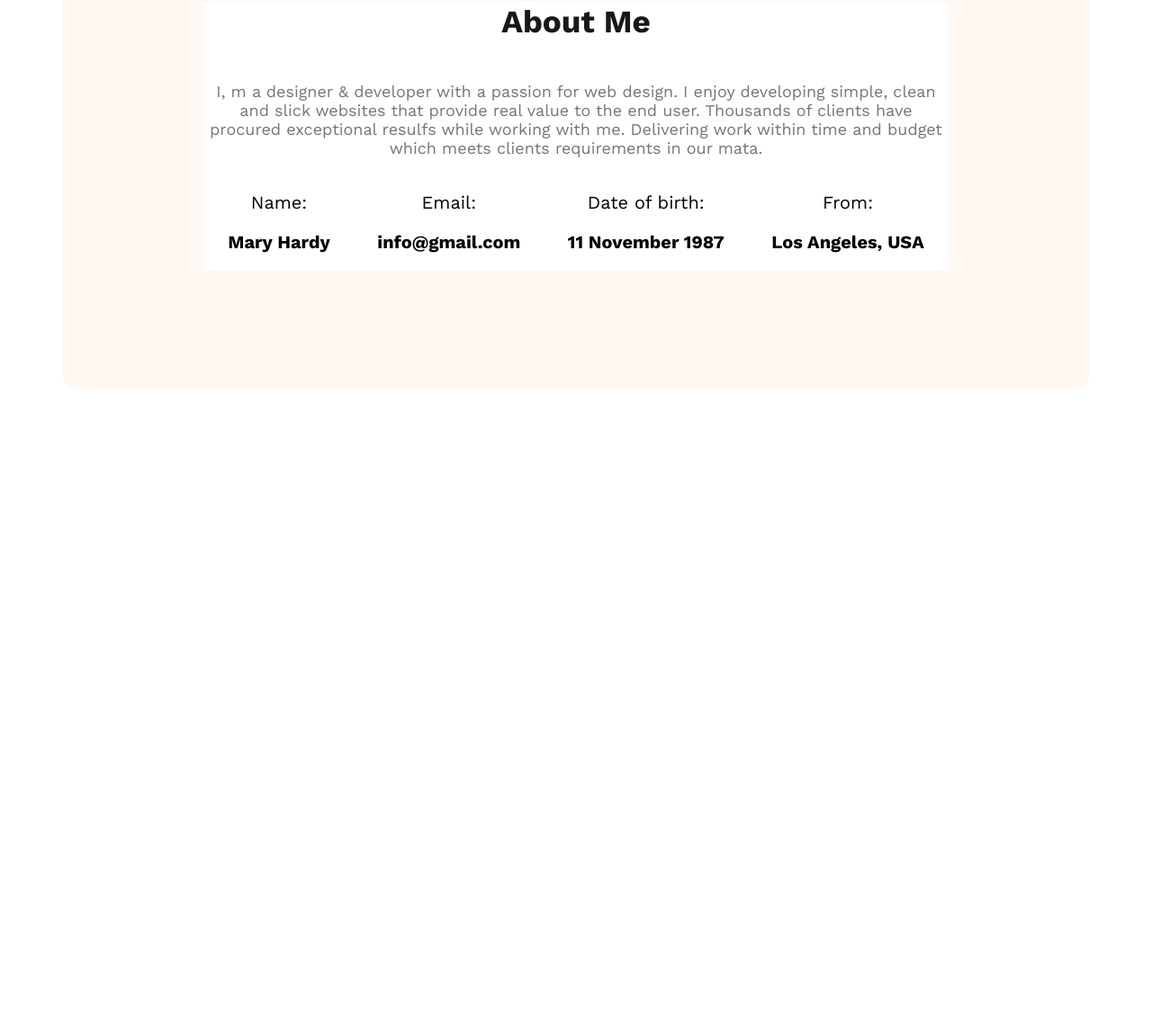
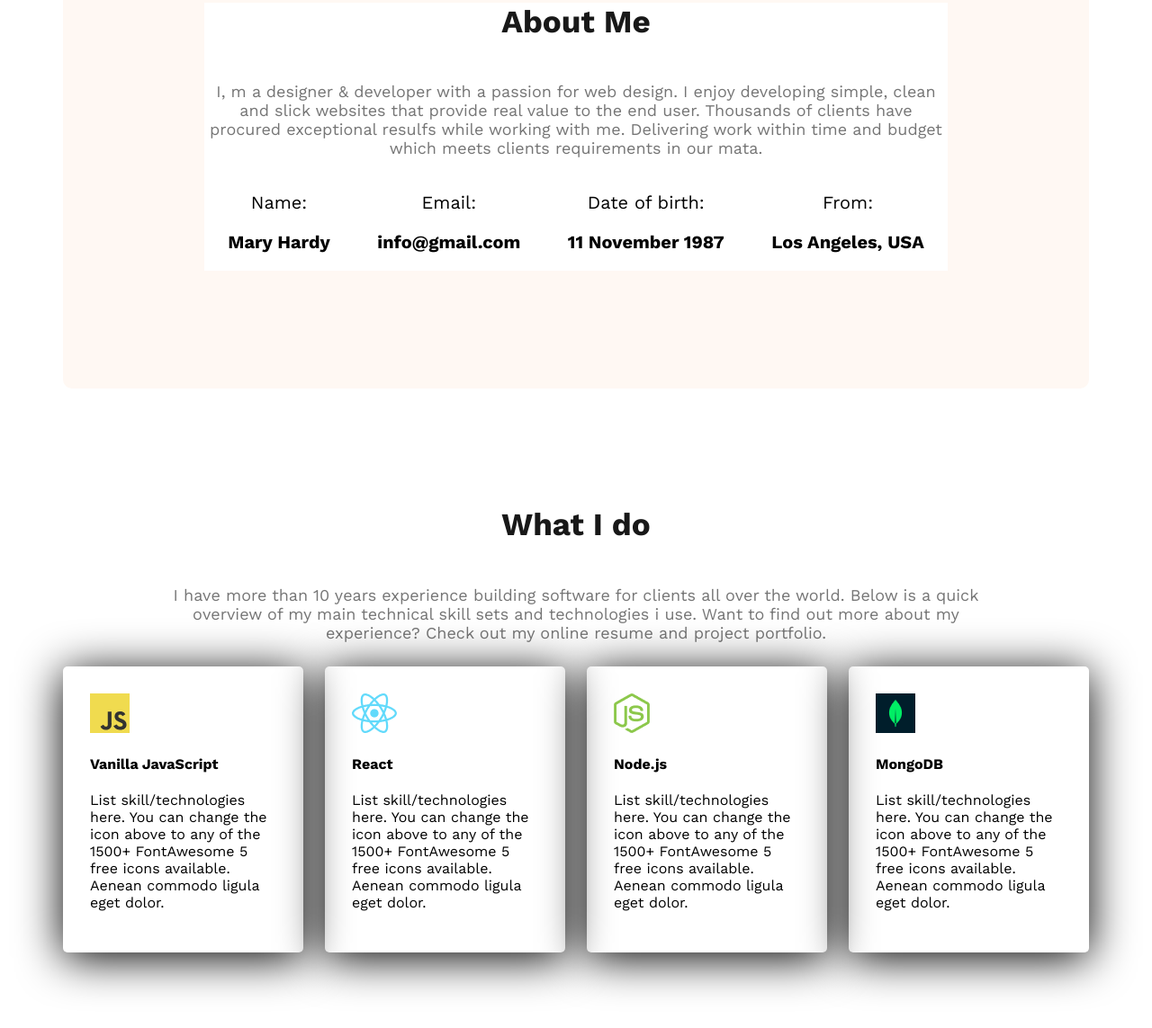
Before and after one commit to ShakilMahamud117/web-dev-portfolio, a plain HTML site: page index.html in a window 1280 px wide. Shown: the part 1132-2275 px from the top of the page at 90% size. Before the commit the page ends 1572 px from the top, so only its background shows below. Drawn offline with nearby package versions, Linux system fonts and the light colour scheme.

Commit message:
skill section

```diff
--- a/index.html
+++ b/index.html
@@ -54,6 +54,35 @@
                 </div>
             </div>
         </section>
+
+        <!-- skill container -->
+         <section class="skills">
+            <h4 class="section-title text-center">What I do</h4>
+            <p class="section-des text-center skill-d">I have more than 10 years experience building software for clients all over the world. Below is a quick overview of my main technical skill sets and technologies i use. Want to find out more about my experience? Check out my online resume and project portfolio.</p>
+            <div class="skill-container">
+                <div class="skill">
+                    <img src="images/icons/js.png" alt="">
+                    <h4 class="skill-titel">Vanilla JavaScript</h4>
+                    <p class="skill-des">List skill/technologies here. You can change the icon above to any of the 1500+ FontAwesome 5 free icons available. Aenean commodo ligula eget dolor.</p>
+                </div>
+                <div class="skill">
+                    <img src="images/icons/react.png" alt="">
+                    <h4 class="skill-titel">React</h4>
+                    <p class="skill-des">List skill/technologies here. You can change the icon above to any of the 1500+ FontAwesome 5 free icons available. Aenean commodo ligula eget dolor.</p>
+                </div>
+                <div class="skill">
+                    <img src="images/icons/nodejs.png" alt="">
+                    <h4 class="skill-titel">Node.js</h4>
+                    <p class="skill-des">List skill/technologies here. You can change the icon above to any of the 1500+ FontAwesome 5 free icons available. Aenean commodo ligula eget dolor.</p>
+                </div>
+                <div class="skill">
+                    <img src="images/icons/mongo.png" alt="">
+                    <h4 class="skill-titel">MongoDB</h4>
+                    <p class="skill-des">List skill/technologies here. You can change the icon above to any of the 1500+ FontAwesome 5 free icons available. Aenean commodo ligula eget dolor.</p>
+                </div>
+            </div>
+
+         </section>
     </main>
     <footer>
 
--- a/style/style.css
+++ b/style/style.css
@@ -42,7 +42,9 @@
 .section-des{
     font-size: 18px;
     color: #757575;
-
+}
+.text-center{
+    text-align: center;
 }
 
 
@@ -50,6 +52,10 @@
 main{
     max-width: 1140px;
     margin: 0 auto;
+}
+main section{
+    margin-top: 130px;
+    margin-bottom: 130px;
 }
 /* header bg */
 .header {
@@ -126,3 +132,17 @@ main{
 .item-des{
     font-weight: 700;
 }
+.skill-container{
+    display: flex;
+    gap: 24px;
+}
+.skill{
+    padding: 30px;
+    box-shadow: 0 6px 50px 0 #000000;
+    border-radius: 5px;
+}
+.skill-d{
+    width: 909px;
+    height: 90px;
+    margin: 0 auto;
+}
```
